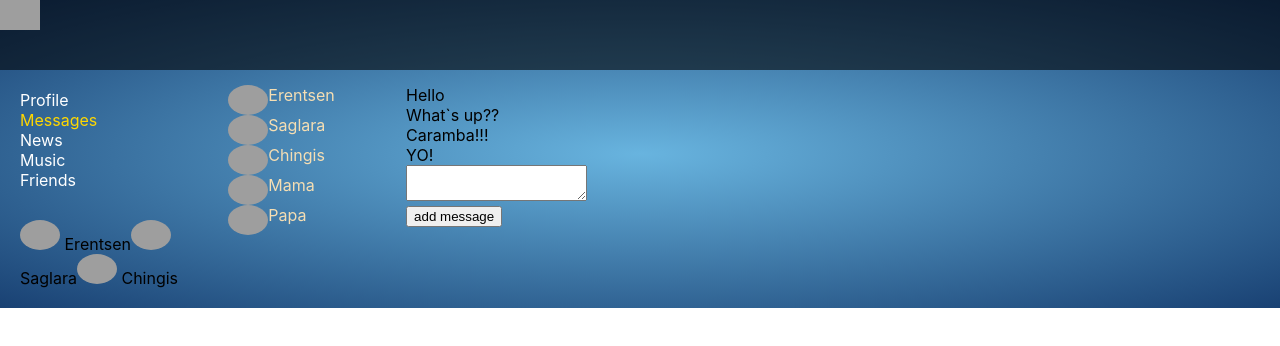
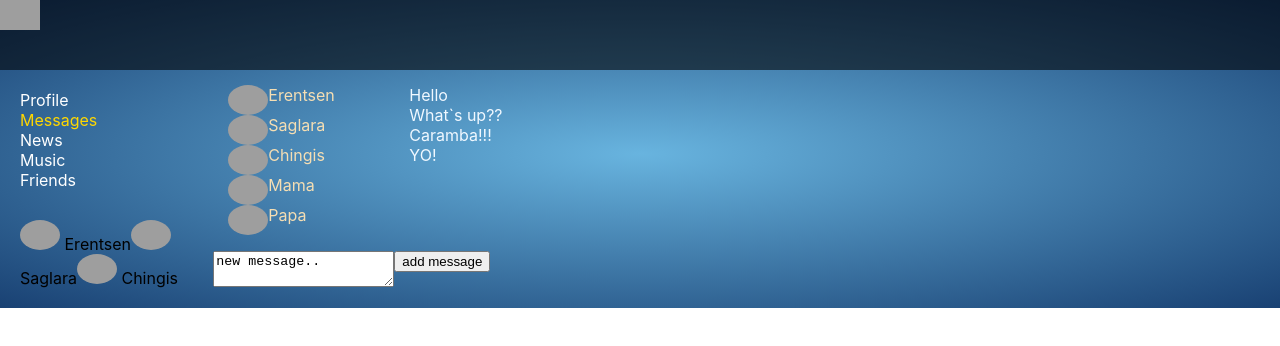
Before and after one commit to erenman85/globalNet, a React (Create React App) app: page /dialogs in a window 1280 px wide. Shown: the top 346 px of the page. Built offline with nearby package versions, Linux system fonts and the light colour scheme; grey boxes are pictures that could not be loaded.

Commit message:
add new func which new message

```diff
--- a/src/App.js
+++ b/src/App.js
@@ -26,7 +26,9 @@ const App = (props) => {
                   updateNewPostText = {props.updateNewPostText}
                   />} />
             <Route path='/dialogs/*' element = {<Dialogs
-                  state = {props.state.dialogsPages} />} />
+                  dialogsPages = {props.state.dialogsPages}
+                  updateNewMessageText = {props.updateNewMessageText}
+                  addMessage = {props.addMessage} />} />
             <Route path='/news' element = {<News />} />
             <Route path='/music' element = {<Music />} />
             <Route path='/settings' element = {<Settings />} />
--- a/src/components/Dialogs/Dialogs.jsx
+++ b/src/components/Dialogs/Dialogs.jsx
@@ -8,14 +8,17 @@ import Message from './Message/Message';
 let Dialogs = (props) => {
   let newMessageElement = React.createRef();
   let addMessage = () => {
-    let text = newMessageElement.current.value;
-  alert(text);
+    props.addMessage();
 };
+let onMessageChange = () => {
+  let text = newMessageElement.current.value;
+  props.updateNewMessageText(text);
+}
 
-  let dilogsElement = props.state.dialogs
+  let dilogsElement = props.dialogsPages.dialogs
      .map(dialog => <DialogItem name= {dialog.name} id= {dialog.id} avatar= {dialog.avatar} />);
-  let messagesElements = props.state.messeges
-      .map(post => <Message message = {post.messege}/> )
+  let messagesElements = props.dialogsPages.messages
+      .map(p => <Message message = {p.message}/> )
     return (
       <div className={classes.dialogs}>
         <div className={classes.dailogs_items}>
@@ -24,14 +27,15 @@ let Dialogs = (props) => {
        </div>
        <div className={classes.messages}>
            {messagesElements}
-           <div>
-        <textarea ref={newMessageElement}></textarea>
+          </div>
+           <div className= {classes.textarea}>
+            <textarea onChange={onMessageChange} ref={newMessageElement} value={props.dialogsPages.newMessageText} />
+            </div>
         <div>
-        <button onClick={addMessage}>add message</button>
+          <button onClick={addMessage} >add message</button>
+        </div>
       </div>
-      </div>
-       </div>
-      </div>
+
 
   )
 }
--- a/src/components/Dialogs/Dialogs.module.css
+++ b/src/components/Dialogs/Dialogs.module.css
@@ -20,6 +20,7 @@
 
 .messages {
   padding: 15px;
+  color: aliceblue;
 }
 
 .avatar {
@@ -27,3 +28,6 @@
   height: 30px;
   border-radius: 50%;
 }
+.textarea {
+  padding-top: 1px;
+}
--- a/src/components/Profile/MyPosts/MyPosts.jsx
+++ b/src/components/Profile/MyPosts/MyPosts.jsx
@@ -9,7 +9,6 @@ const MyPosts = (props) => {
     .map(p => <Post message={p.message} likeCount={p.likeCount} />);
     let addPost = () => {
       props.addPost();
-      updateNewPostText('');
     };
     let onPostChange = () => {
       let text = newPostElement.current.value;
--- a/src/redax/state.js
+++ b/src/redax/state.js
@@ -15,12 +15,13 @@ const state = {
       {id : 4, name: 'Mama', avatar:'https://cdn2.iconfinder.com/data/icons/danger-problems/512/anonymous-1024.png'},
       {id : 5, name: 'Papa', avatar:'https://cdn2.iconfinder.com/data/icons/danger-problems/512/anonymous-1024.png'}
     ],
-      messeges: [
-        {id:1, messege : 'Hello'},
-        {id:2, messege : 'What`s up??'},
-        {id:3, messege : 'Caramba!!!'},
-        {id:4, messege : 'YO!'}
-      ]
+      messages: [
+        {id:1, message : 'Hello'},
+        {id:2, message : 'What`s up??'},
+        {id:3, message : 'Caramba!!!'},
+        {id:4, message : 'YO!'}
+      ],
+      newMessageText: "new message.."
   },
 
   sidebarPages : {
@@ -52,6 +53,21 @@ export let updateNewPostText = (newText) => {
 
 }
 
+export let addMessage = () =>{
+  let newMessage = {
+    id:5,
+    message:state.dialogsPages.newMessageText
+  };
+  state.dialogsPages.messages.push(newMessage);
+  state.dialogsPages.newMessageText = '';
+  rerenderEntireTree(state);
+}
+
+export let updateNewMessageText = (text) => {
+  state.dialogsPages.newMessageText = text;
+  rerenderEntireTree(state);
+}
+
 
 
 export default state;
--- a/src/render.js
+++ b/src/render.js
@@ -2,7 +2,7 @@ import React from 'react';
 import ReactDOM from 'react-dom/client';
 import './index.css';
 import App from './App';
-import {addPost, updateNewPostText} from './redax/state';
+import {addMessage, addPost, updateNewMessageText, updateNewPostText} from './redax/state';
 import { BrowserRouter } from 'react-router-dom';
 
 const root = ReactDOM.createRoot(document.getElementById('root'));
@@ -11,7 +11,10 @@ export let rerenderEntireTree = (state) => {
   root.render(
     <React.StrictMode>
       <BrowserRouter>
-      <App state= {state} addPost= {addPost} updateNewPostText = {updateNewPostText} />
+      <App state= {state} addPost= {addPost} updateNewPostText = {updateNewPostText}
+       updateNewMessageText = {updateNewMessageText}
+       addMessage = {addMessage}
+      />
       </BrowserRouter>
     </React.StrictMode>
   );
```
